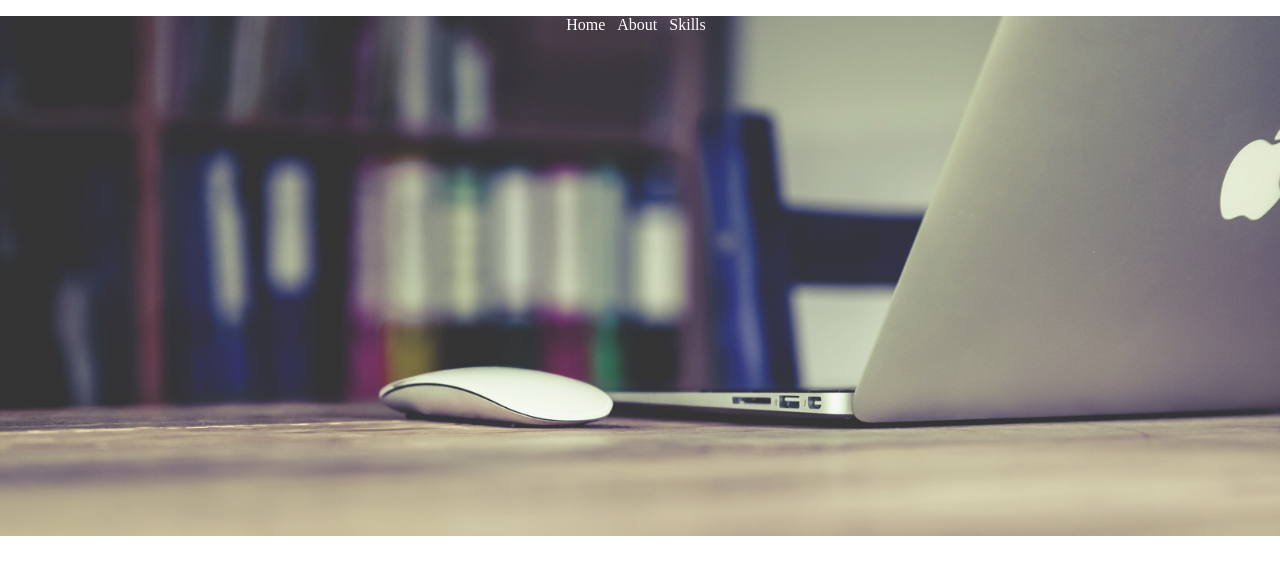
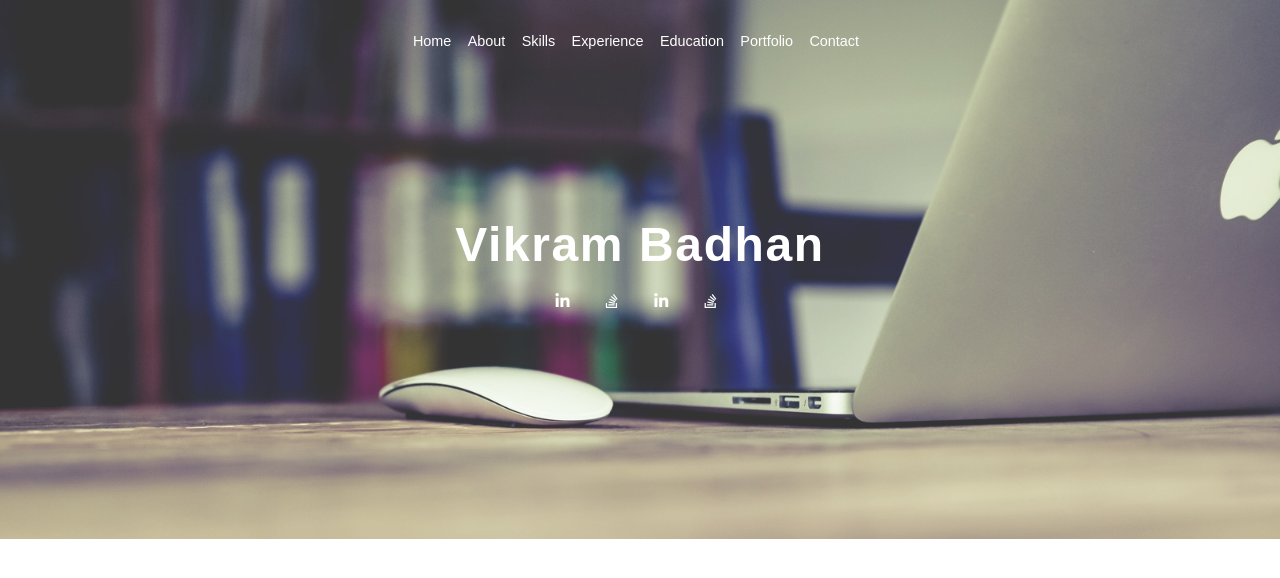
Before and after one commit to vikrambadhan/My-Resume, a plain HTML site: page index.html in a window 1280 px wide. Drawn offline with Linux system fonts and the light colour scheme.

Commit message:
Adding social icons

```diff
--- a/index.html
+++ b/index.html
@@ -5,27 +5,79 @@
         Vikram Badhan
     </title>
     <link rel="stylesheet" type="text/css" href="style.css">
+
+    <link rel="stylesheet" href="https://use.fontawesome.com/releases/v5.5.0/css/all.css" integrity="sha384-B4dIYHKNBt8Bc12p+WXckhzcICo0wtJAoU8YZTY5qE0Id1GSseTk6S+L3BlXeVIU" crossorigin="anonymous">
+
 </head>
 <body>
 
     <header id="body-header">
         <nav>
 
-            <ul class="horizontal-list text-center">
-
+            <ul class="horizontal-list text-center nav-menu">
                 <li>
-                    <a href="#" > Home </a>
+                    <a href="#"> Home </a>
                 </li>
                 <li>
-                    <a href="#about" > About </a>
+                    <a href="#about"> About </a>
                 </li>
                 <li>
-                    <a href="#skills" > Skills </a>
+                    <a href="#skills"> Skills </a>
+                </li>
+                <li>
+                    <a href="#experience">Experience</a>
+                </li>
+                <li>
+                    <a href="#education">Education</a>
+                </li>
+                <li>
+                    <a href="#portfolio">Portfolio</a>
+                </li>
+                <li>
+                    <a href="#contact">Contact</a>
                 </li>
 
+
             </ul>
+        </nav>
 
-        </nav>
+        <div id="name-social-container">
+            <div class="text-center">
+                <h1 id="my-name">
+                    Vikram Badhan
+                </h1>
+            </div>
+            <div>
+                <ul class="horizontal-list text-center social-icons">
+                    <li>
+                        <a href="#">
+                            <i class="fab fa-linkedin-in"></i>
+                        </a>
+                    </li>
+
+                    <li>
+                        <a href="#">
+                            <i class="fab fa-stack-overflow"></i>
+                        </a>
+                    </li>
+
+                    <li>
+                        <a href="#">
+                            <i class="fab fa-linkedin-in"></i>
+                        </a>
+                    </li>
+                    <li>
+                        <a href="#">
+                            <i class="fab fa-stack-overflow"></i>
+                        </a>
+                    </li>
+
+
+                </ul>
+
+            </div>
+
+        </div>
 
     </header>
     <main>
@@ -56,5 +108,4 @@
     </main>
 
 </body>
-
 </html>
--- a/style.css
+++ b/style.css
@@ -1,5 +1,7 @@
 body{
     margin: 0px;
+    font-family: sans-serif;
+    font-size: 30px;
 }
 
 /* Body Header */
@@ -11,6 +13,7 @@ body{
     background-size: cover;
     background-position: center;
     background-attachment: fixed;
+    padding-top: 1.2rem;
 }
 
 /* Horizontal Lists */
@@ -18,25 +21,58 @@ body{
 .horizontal-list{
     list-style: none;
     padding-left: 0px;
+    margin: 0px;
 }
 
 .horizontal-list li{
     display: inline-block;
     margin: 0px 8px 8px 0px;
+    font-weight: 100;
+    font-size: 0.9rem;
 }
 
 
 .horizontal-list li a{
     color: white;
     text-decoration: none;
+}
+
+.nav-menu li a{
     transition: color 0.5s, border-bottom 4s;
 }
 
-.horizontal-list li a:hover{
+.nav-menu li a:hover{
     color: lightgrey;
-    border-bottom: 1px solid white;
+    border-bottom: 1px solid black;
 }
 
 .text-center{
     text-align: center;
 }
+
+/* Name and Social Icons*/
+
+#name-social-container{
+    margin-top: 20vh;
+}
+
+#my-name{
+    font-size: 3rem;
+    letter-spacing: 0.1rem;
+    color: white;
+    font-weight: 700;
+    margin-bottom: 0.5rem;
+}
+
+
+.social-icons li a i{
+    /*color: red;*/
+    padding: 10px;
+    font-size: 1rem;
+    border-radius: 50%;
+}
+
+
+.social-icons li a i:hover{
+    box-shadow: 0px 0px 6px 4px rgba(230, 196, 196, 0.3);
+}
```
Also changed, not shown: image/my_image.jpg (added).
